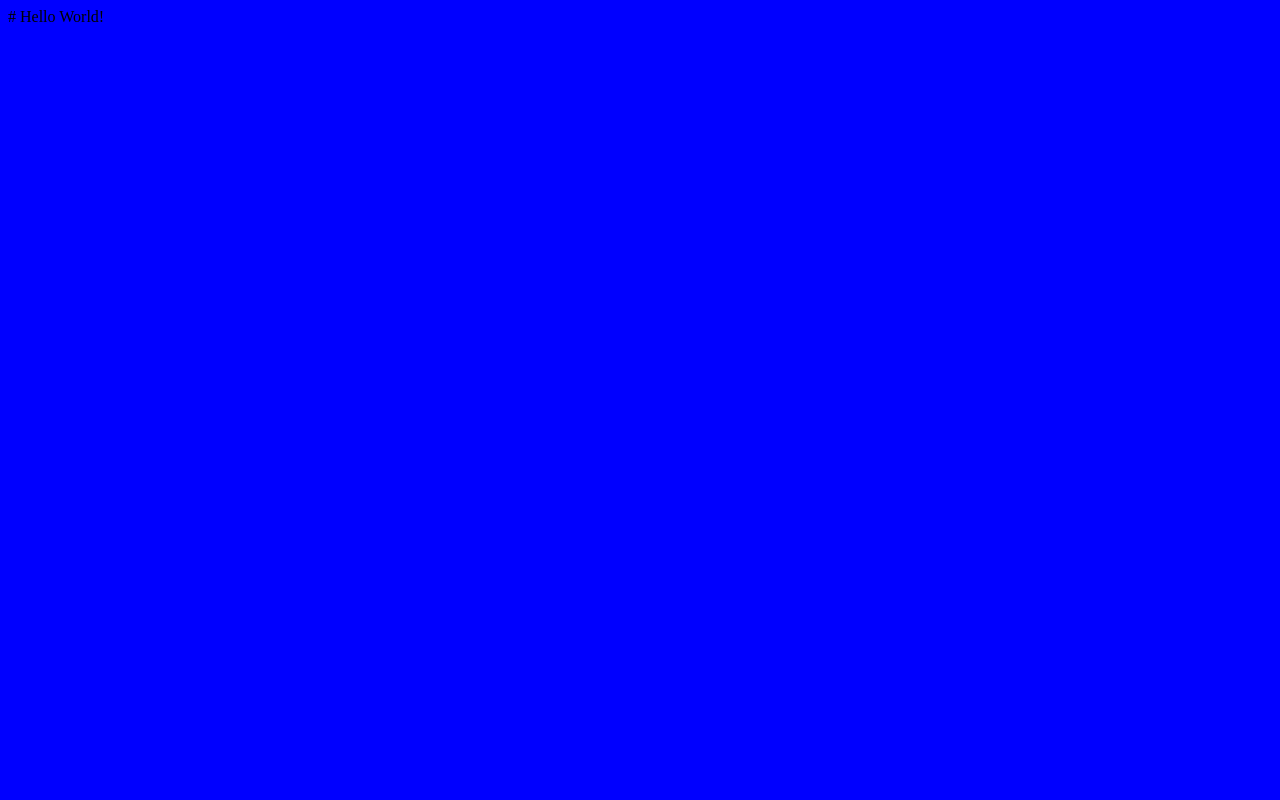
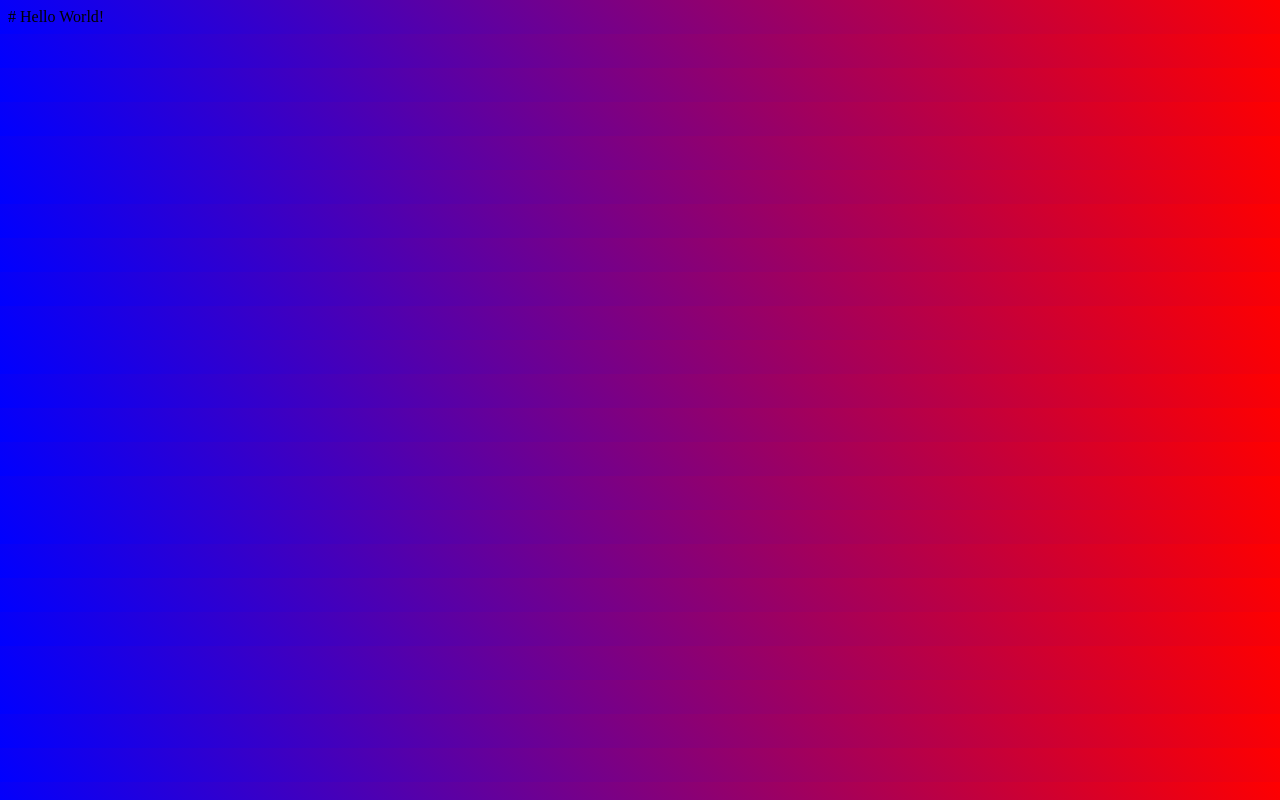
Before and after one commit to asing44/Personal-portfolio, an Eleventy site: page src/index.html in a window 1280 px wide. Built offline with nearby package versions, Linux system fonts and the light colour scheme; Eleventy itself is replaced by a stand-in of ours; files that its build step writes are made by us from their sources.

Commit message:
Template creation Starting to create templates

```diff
--- a/src/static/scss/main.scss
+++ b/src/static/scss/main.scss
@@ -1,3 +1,3 @@
 body {
-    background-color: blue;
+    background: linear-gradient(45deg, blue, red);
 }
```
Also changed, not shown: .eleventy.js, src/_includes/base.njk (line endings or trailing spaces), 1 other file.
